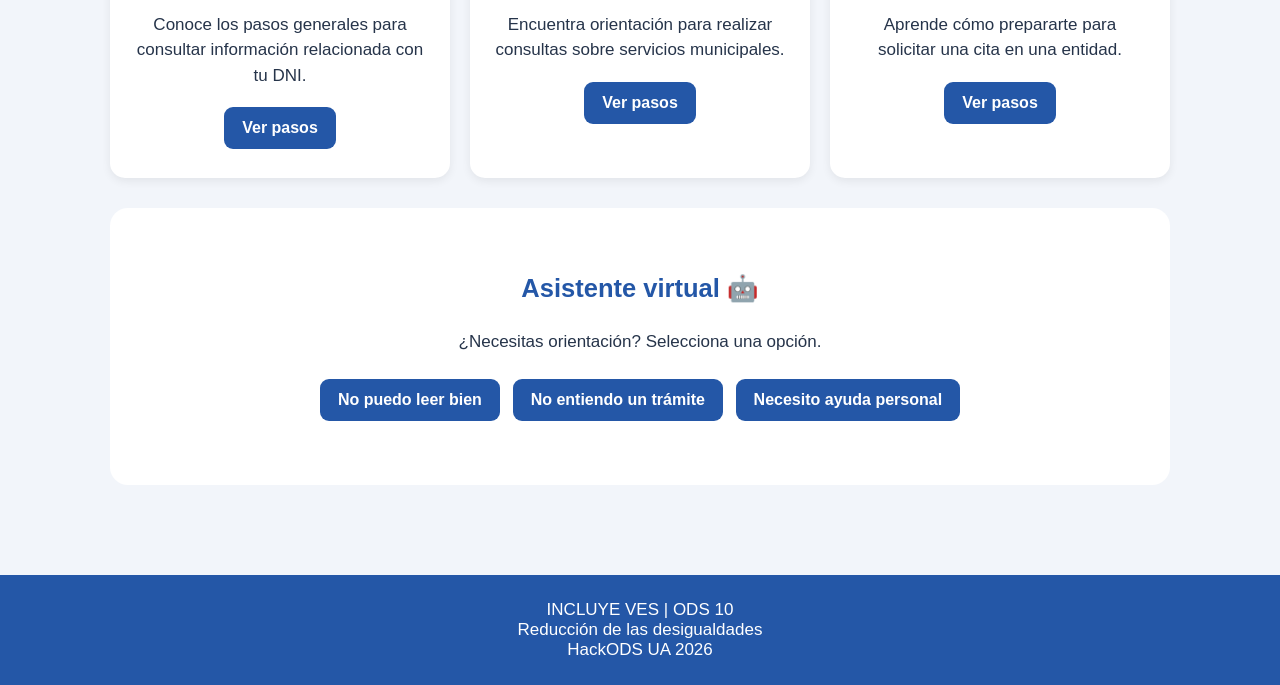
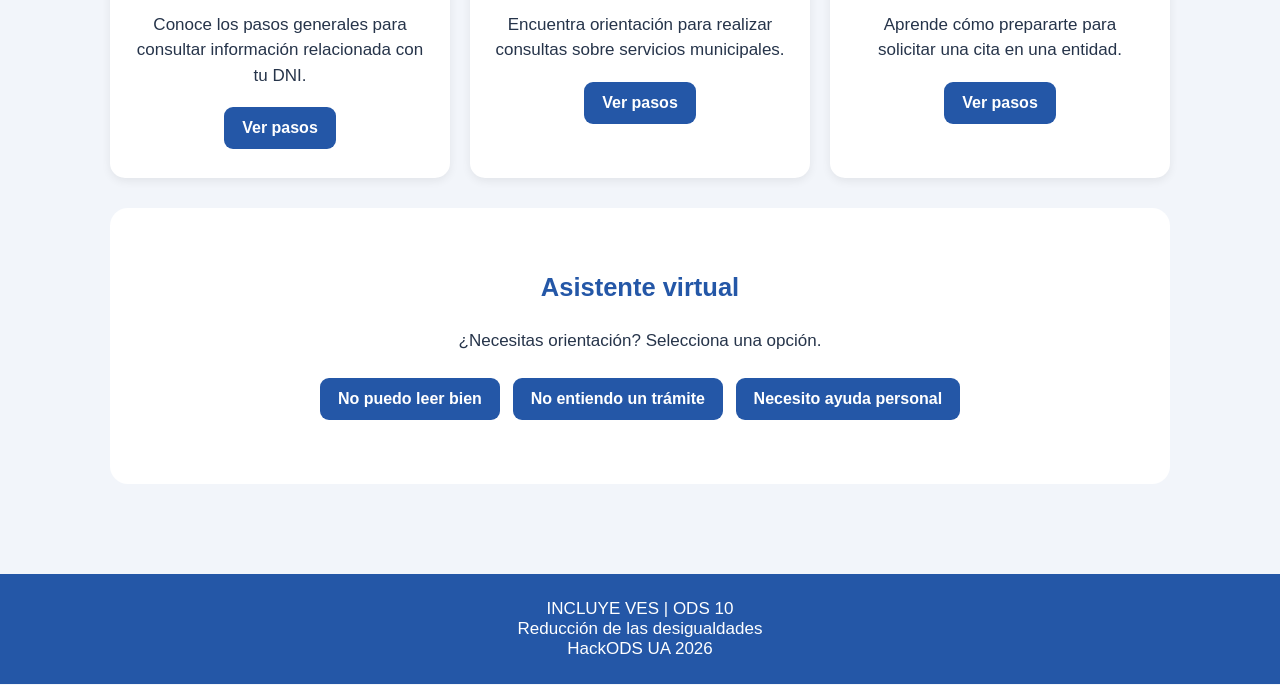
Before and after one commit to 72341764-arch/INCLUYE-_VES, a plain HTML site: page index.html in a window 1280 px wide. Shown: the part 661-1346 px from the top of the page. Drawn offline with Linux system fonts and the light colour scheme.

Commit message:
Remove emoji from virtual assistant title

```diff
--- a/index.html
+++ b/index.html
@@ -280,7 +280,7 @@ footer {
     </section>
 
     <section class="bienvenida" style="margin-top:30px">
-        <h2 class="titulo">Asistente virtual 🤖</h2>
+        <h2 class="titulo">Asistente virtual </h2>
 
         <p>
             ¿Necesitas orientación? Selecciona una opción.
```
